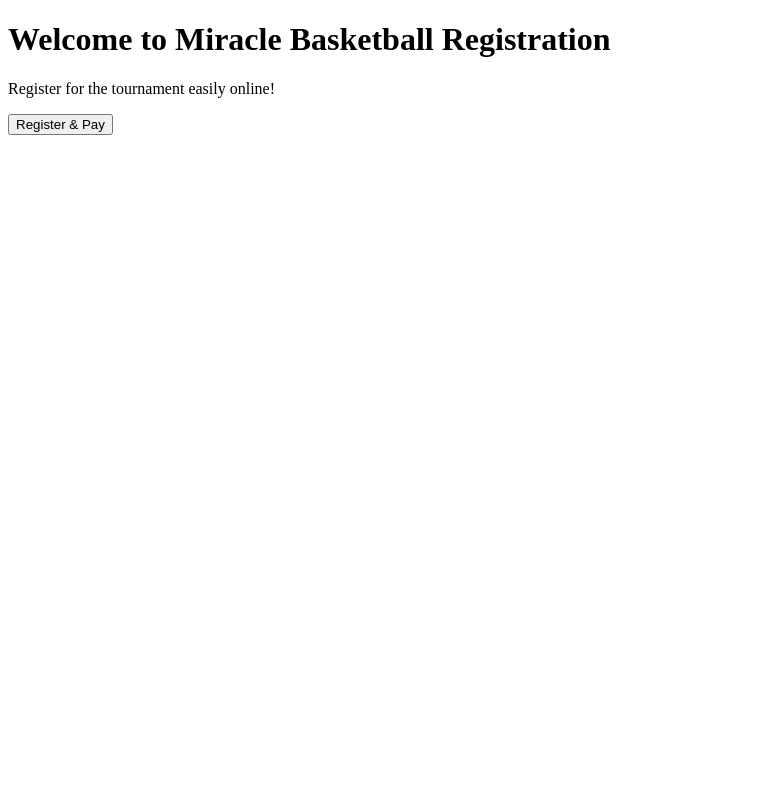
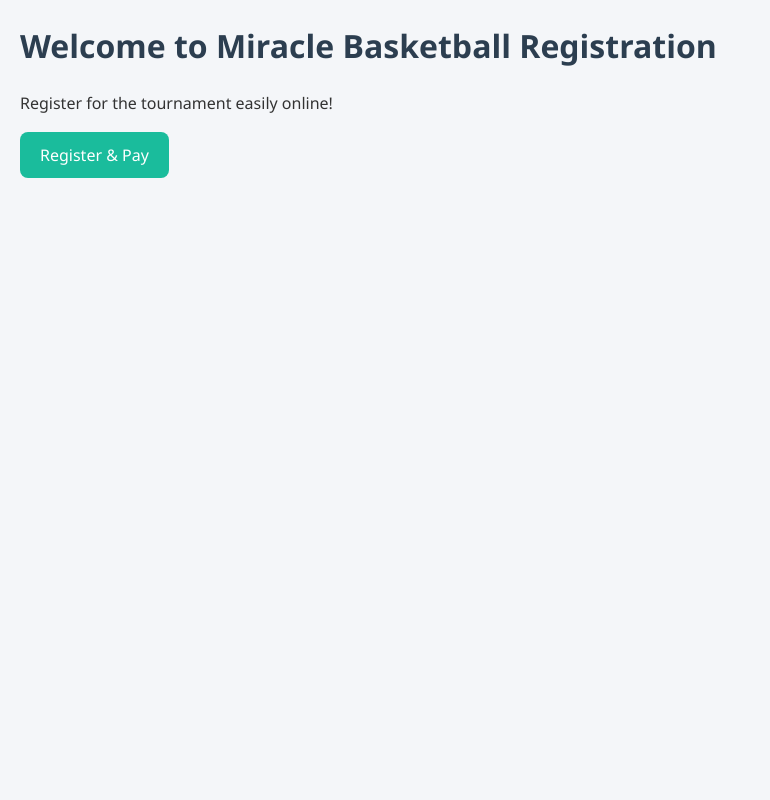
Before and after one commit to mccalsta/miracle-basketball, a Flask app: page / in a window 1280 px wide. Shown: the whole page, without its empty margins (0-770 px from the left). Run offline with Flask 3, Linux system fonts and the light colour scheme.

Commit message:
Add base CSS styles for layout and components

```diff
--- a/static/css/style.css
+++ b/static/css/style.css
@@ -1 +1,122 @@
+/* Reset some defaults */
+* {
+    box-sizing: border-box;
+    margin: 0;
+    padding: 0;
+    font-family: 'Segoe UI', Tahoma, Geneva, Verdana, sans-serif;
+}
+
+/* Body styling */
+body {
+    background-color: #f4f6f9;
+    color: #333;
+    line-height: 1.6;
+    min-height: 100vh;
+    padding: 20px;
+}
+
+/* Container for pages */
+.container {
+    max-width: 800px;
+    margin: 0 auto;
+    padding: 30px;
+    background-color: #fff;
+    border-radius: 12px;
+    box-shadow: 0px 6px 18px rgba(0,0,0,0.1);
+}
+
+/* Headings */
+h1, h2, h3 {
+    margin-bottom: 20px;
+    color: #2c3e50;
+}
+
+/* Paragraphs */
+p {
+    margin-bottom: 15px;
+}
+
+/* Buttons */
+button {
+    background-color: #1abc9c;
+    color: white;
+    border: none;
+    padding: 12px 20px;
+    font-size: 16px;
+    border-radius: 8px;
+    cursor: pointer;
+    transition: background 0.3s ease;
+}
+
+button:hover {
+    background-color: #16a085;
+}
+
+/* Links styled like buttons */
+a button {
+    display: inline-block;
+    text-decoration: none;
+}
+
+/* Forms */
+form {
+    display: flex;
+    flex-direction: column;
+}
+
+input[type="text"],
+input[type="email"],
+input[type="password"],
+input[type="date"],
+select {
+    padding: 10px 12px;
+    margin-bottom: 15px;
+    border-radius: 8px;
+    border: 1px solid #ccc;
+    font-size: 15px;
+    transition: border 0.3s ease;
+}
+
+input:focus,
+select:focus {
+    outline: none;
+    border-color: #1abc9c;
+}
+
+/* Table styles (Admin dashboard) */
+table {
+    width: 100%;
+    border-collapse: collapse;
+    margin-top: 20px;
+}
+
+table th,
+table td {
+    padding: 12px 15px;
+    border: 1px solid #ddd;
+    text-align: left;
+}
+
+table th {
+    background-color: #1abc9c;
+    color: white;
+}
+
+table tr:nth-child(even) {
+    background-color: #f9f9f9;
+}
+
+/* Flash messages */
+ul {
+    list-style: none;
+    margin-bottom: 15px;
+}
+
+ul li {
+    background-color: #e74c3c;
+    color: white;
+    padding: 10px;
+    border-radius: 6px;
+    margin-bottom: 5px;
+}
 /* Add CSS here */
```
